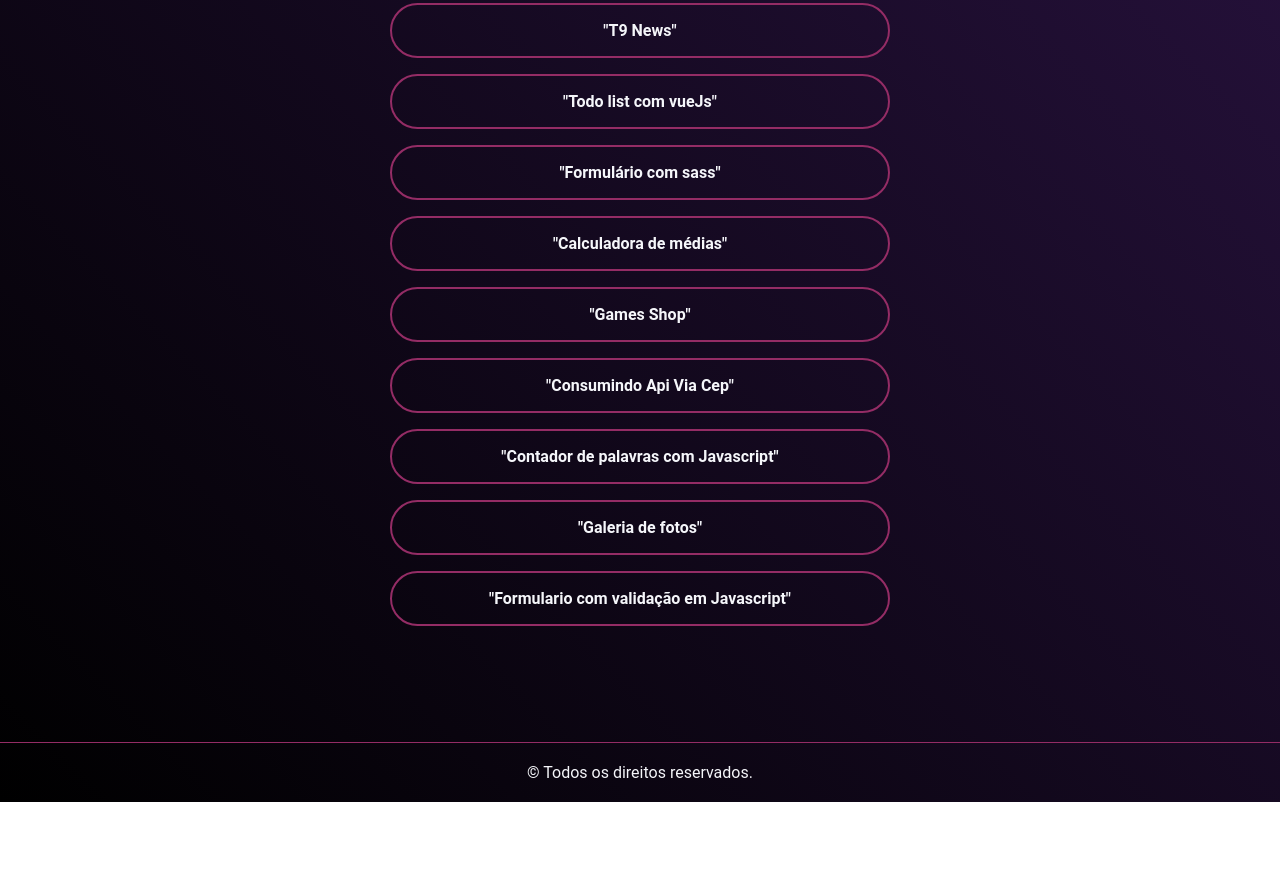
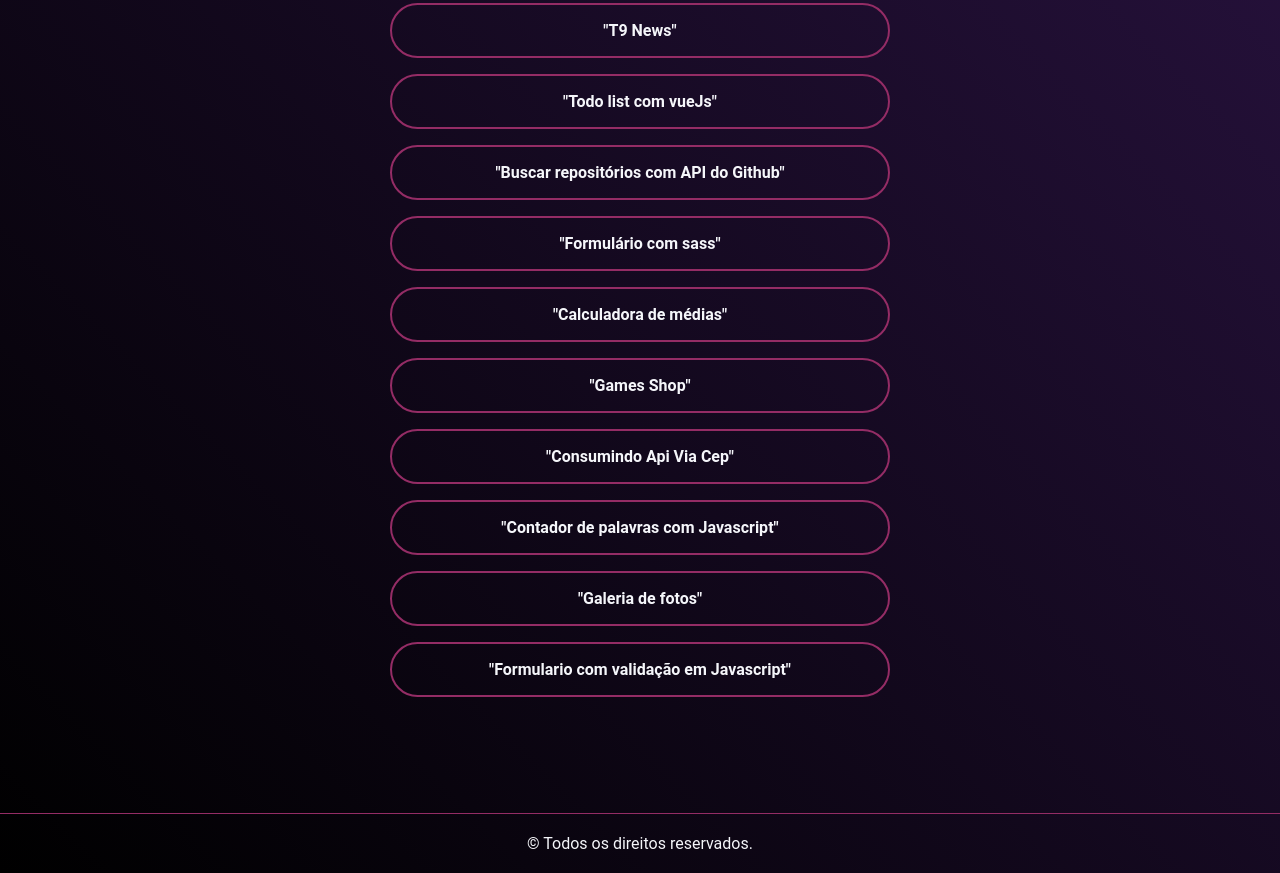
Before and after one commit to Tarcio2020/Less, a website: page portfolio.html in a window 1280 px wide. Shown: the part 792-1665 px from the top of the page. Before the commit the page ends 1594 px from the top, so only its background shows below. Drawn offline with Linux system fonts and the light colour scheme.

Commit message:
organizando os projetos

```diff
--- a/portfolio.html
+++ b/portfolio.html
@@ -91,12 +91,17 @@
                             </a>
                         </li>
                         <li class="projects-list-item">
+                            <a href="https://meu-site-em-react-five.vercel.app/">
+                                "Buscar repositórios com API do Github"
+                            </a>
+                        </li>
+                        <li class="projects-list-item">
                             <a href="https://formulario-com-sass-ftzc5ss0m-tarcio2020.vercel.app/">
                                 "Formulário com sass"
                             </a>
                         </li>
                         <li class="projects-list-item">
-                            <a href="https://galeria-de-fotos-com-jquery-omega.vercel.app/">
+                            <a href="https://calculadora-de-media-pi.vercel.app/">
                                 "Calculadora de médias"
                             </a>
                         </li>
```
